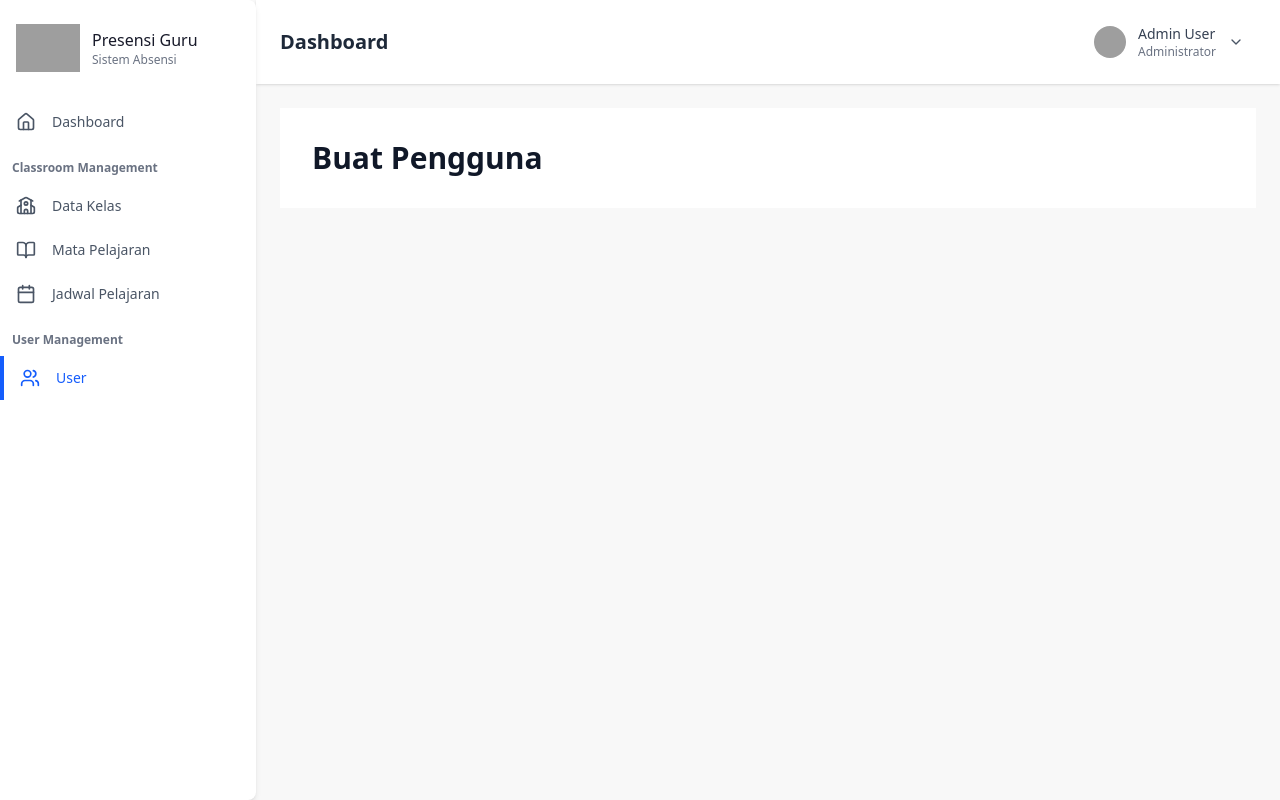
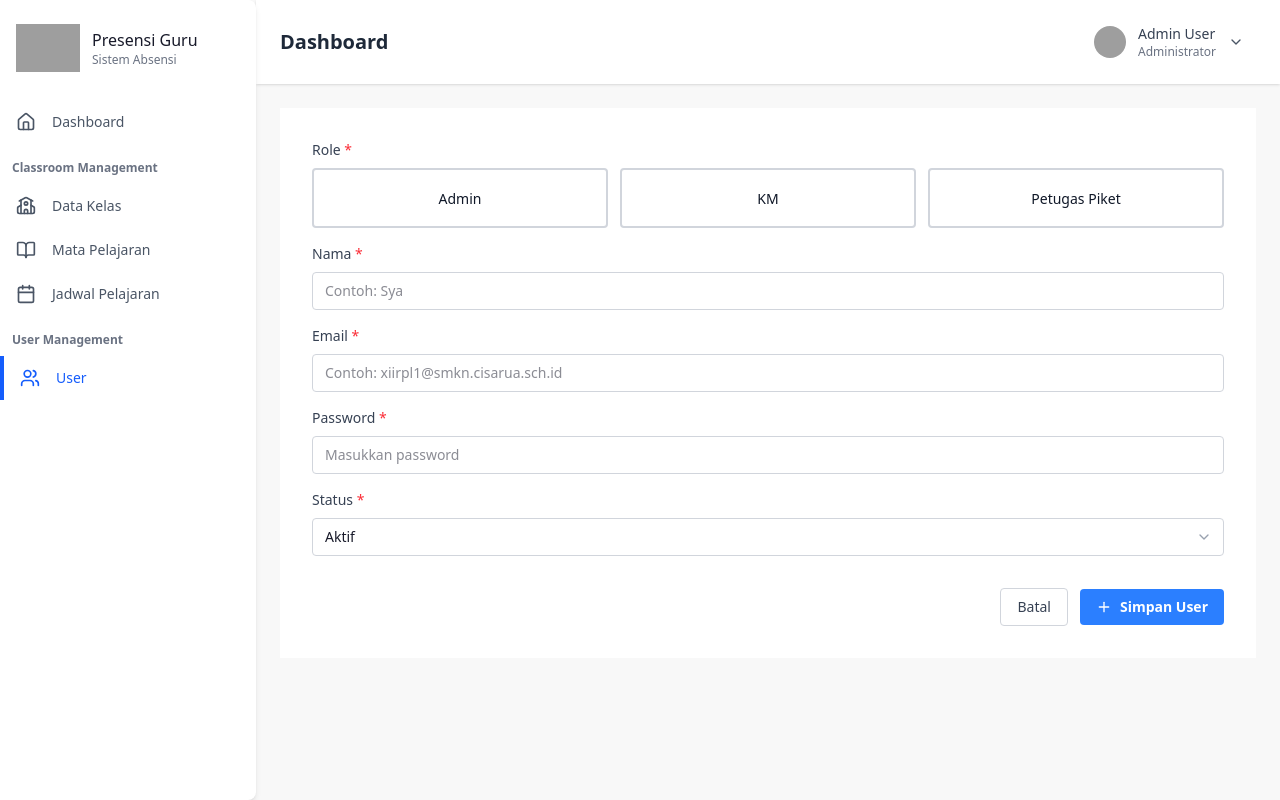
Before and after one commit to nesyaalviani/landing-presensi-guru, a Nuxt app: page /users/create in a window 1280 px wide. Built offline with nearby package versions, Linux system fonts and the light colour scheme; grey boxes are pictures that could not be loaded.

Commit message:
feat(forms): enhance Subject and User forms with validation and improved UI

```diff
--- a/app/components/SubjectForm.vue
+++ b/app/components/SubjectForm.vue
@@ -1,5 +1,68 @@
 <template>
     <section class="px-4 sm:px-6 lg:px-8 py-8 bg-white">
-        <h1 class="text-3xl font-bold text-gray-900">Buat Mata Pelajaran</h1>
+        <form @submit.prevent="handleSubmit" class="space-y-4">
+            <!-- Kode Mata Pelajaran -->
+            <div>
+                <label for="kode" class="block text-sm font-medium text-gray-700 mb-2">
+                    Kode Mata Pelajaran <span class="text-red-500">*</span>
+                </label>
+                <input id="kode" v-model="formData.kode" type="text" placeholder="Contoh: PW" required
+                    class="w-full px-3 py-2 text-sm border border-gray-300 rounded-sm focus:ring-2 focus:ring-blue-500 focus:border-transparent outline-none" />
+            </div>
+
+            <!-- Nama Mata Pelajaran -->
+            <div>
+                <label for="nama" class="block text-sm font-medium text-gray-700 mb-2">
+                    Nama Mata Pelajaran <span class="text-red-500">*</span>
+                </label>
+                <input id="nama" v-model="formData.nama" type="text" placeholder="Contoh: Pemrograman Web" required
+                    class="w-full px-3 py-2 text-sm border border-gray-300 rounded-sm focus:ring-2 focus:ring-blue-500 focus:border-transparent outline-none" />
+            </div>
+
+            <!-- Status -->
+            <div>
+                <label for="status" class="block text-sm font-medium text-gray-700 mb-2">
+                    Status <span class="text-red-500">*</span>
+                </label>
+                <div class="relative">
+                    <select id="status" v-model="formData.status" required
+                        class="w-full pl-3 pr-10 py-2 text-sm border border-gray-300 rounded-sm focus:ring-2 focus:ring-blue-500 focus:border-transparent outline-none appearance-none bg-white">
+                        <option value="" disabled>Pilih Status</option>
+                        <option value="aktif">Aktif</option>
+                        <option value="nonaktif">Non-Aktif</option>
+                    </select>
+                    <ChevronDown
+                        class="absolute right-3 top-1/2 transform -translate-y-1/2 h-4 w-4 text-gray-400 pointer-events-none" />
+                </div>
+            </div>
+
+            <!-- Action Buttons -->
+            <div class="flex items-center justify-end gap-3 pt-4">
+                <NuxtLink to="/subjects"
+                    class="px-4 py-2 text-sm font-medium text-gray-700 bg-white border border-gray-300 rounded-sm hover:bg-gray-50 focus:outline-none focus:ring-2 focus:ring-offset-2 focus:ring-blue-500 transition-colors">
+                    Batal
+                </NuxtLink>
+                <button type="submit"
+                    class="flex items-center gap-2 px-4 py-2 text-sm font-semibold text-white bg-blue-500 rounded-sm hover:bg-blue-600 focus:outline-none focus:ring-2 focus:ring-offset-2 focus:ring-blue-500 transition-colors">
+                    <Plus class="h-4 w-4" />
+                    Simpan Mata Pelajaran
+                </button>
+            </div>
+        </form>
     </section>
 </template>
+
+<script setup>
+import { ref } from 'vue'
+import { ChevronDown, Plus } from 'lucide-vue-next'
+
+const formData = ref({
+    kode: '',
+    nama: '',
+    status: 'aktif'
+})
+
+const handleSubmit = () => {
+    console.log('Form submitted:', formData.value)
+}
+</script>
--- a/app/components/UserForm.vue
+++ b/app/components/UserForm.vue
@@ -1,5 +1,119 @@
 <template>
     <section class="px-4 sm:px-6 lg:px-8 py-8 bg-white">
-        <h1 class="text-3xl font-bold text-gray-900">Buat Pengguna</h1>
+        <form @submit.prevent="handleSubmit" class="space-y-4">
+            <!-- Role - Card Selection -->
+            <div>
+                <label class="block text-sm font-medium text-gray-700 mb-2">
+                    Role <span class="text-red-500">*</span>
+                </label>
+                <div class="grid grid-cols-3 gap-3">
+                    <!-- Admin Card -->
+                    <div @click="formData.role = 'admin'" :class="[
+                        'cursor-pointer border-2 rounded-sm p-4 text-center transition-all',
+                        formData.role === 'admin'
+                            ? 'border-blue-500 bg-blue-500 text-white'
+                            : 'border-gray-300 hover:border-gray-400 text-gray-900'
+                    ]">
+                        <span class="text-sm font-medium">Admin</span>
+                    </div>
+
+                    <!-- KM Card -->
+                    <div @click="formData.role = 'km'" :class="[
+                        'cursor-pointer border-2 rounded-sm p-4 text-center transition-all',
+                        formData.role === 'km'
+                            ? 'border-blue-500 bg-blue-500 text-white'
+                            : 'border-gray-300 hover:border-gray-400 text-gray-900'
+                    ]">
+                        <span class="text-sm font-medium">KM</span>
+                    </div>
+
+                    <!-- Petugas Piket Card -->
+                    <div @click="formData.role = 'petugas_piket'" :class="[
+                        'cursor-pointer border-2 rounded-sm p-4 text-center transition-all',
+                        formData.role === 'petugas_piket'
+                            ? 'border-blue-500 bg-blue-500 text-white'
+                            : 'border-gray-300 hover:border-gray-400 text-gray-900'
+                    ]">
+                        <span class="text-sm font-medium">Petugas Piket</span>
+                    </div>
+                </div>
+            </div>
+
+            <!-- Nama -->
+            <div>
+                <label for="nama" class="block text-sm font-medium text-gray-700 mb-2">
+                    Nama <span class="text-red-500">*</span>
+                </label>
+                <input id="nama" v-model="formData.nama" type="text" placeholder="Contoh: Sya" required
+                    class="w-full px-3 py-2 text-sm border border-gray-300 rounded-sm focus:ring-2 focus:ring-blue-500 focus:border-transparent outline-none" />
+            </div>
+
+            <!-- Email -->
+            <div>
+                <label for="email" class="block text-sm font-medium text-gray-700 mb-2">
+                    Email <span class="text-red-500">*</span>
+                </label>
+                <input id="email" v-model="formData.email" type="email"
+                    placeholder="Contoh: xiirpl1@smkn.cisarua.sch.id" required
+                    class="w-full px-3 py-2 text-sm border border-gray-300 rounded-sm focus:ring-2 focus:ring-blue-500 focus:border-transparent outline-none" />
+            </div>
+
+            <!-- Password -->
+            <div>
+                <label for="password" class="block text-sm font-medium text-gray-700 mb-2">
+                    Password <span class="text-red-500">*</span>
+                </label>
+                <input id="password" v-model="formData.password" type="password" placeholder="Masukkan password"
+                    required
+                    class="w-full px-3 py-2 text-sm border border-gray-300 rounded-sm focus:ring-2 focus:ring-blue-500 focus:border-transparent outline-none" />
+            </div>
+
+            <!-- Status -->
+            <div>
+                <label for="status" class="block text-sm font-medium text-gray-700 mb-2">
+                    Status <span class="text-red-500">*</span>
+                </label>
+                <div class="relative">
+                    <select id="status" v-model="formData.status" required
+                        class="w-full pl-3 pr-10 py-2 text-sm border border-gray-300 rounded-sm focus:ring-2 focus:ring-blue-500 focus:border-transparent outline-none appearance-none bg-white">
+                        <option value="" disabled>Pilih Status</option>
+                        <option value="aktif">Aktif</option>
+                        <option value="nonaktif">Non-Aktif</option>
+                    </select>
+                    <ChevronDown
+                        class="absolute right-3 top-1/2 transform -translate-y-1/2 h-4 w-4 text-gray-400 pointer-events-none" />
+                </div>
+            </div>
+
+            <!-- Action Buttons -->
+            <div class="flex items-center justify-end gap-3 pt-4">
+                <NuxtLink to="/users"
+                    class="px-4 py-2 text-sm font-medium text-gray-700 bg-white border border-gray-300 rounded-sm hover:bg-gray-50 focus:outline-none focus:ring-2 focus:ring-offset-2 focus:ring-blue-500 transition-colors">
+                    Batal
+                </NuxtLink>
+                <button type="submit"
+                    class="flex items-center gap-2 px-4 py-2 text-sm font-semibold text-white bg-blue-500 rounded-sm hover:bg-blue-600 focus:outline-none focus:ring-2 focus:ring-offset-2 focus:ring-blue-500 transition-colors">
+                    <Plus class="h-4 w-4" />
+                    Simpan User
+                </button>
+            </div>
+        </form>
     </section>
 </template>
+
+<script setup>
+import { ref } from 'vue'
+import { ChevronDown, Plus } from 'lucide-vue-next'
+
+const formData = ref({
+    nama: '',
+    email: '',
+    role: '',
+    password: '',
+    status: 'aktif'
+})
+
+const handleSubmit = () => {
+    console.log('Form submitted:', formData.value)
+}
+</script>
```
